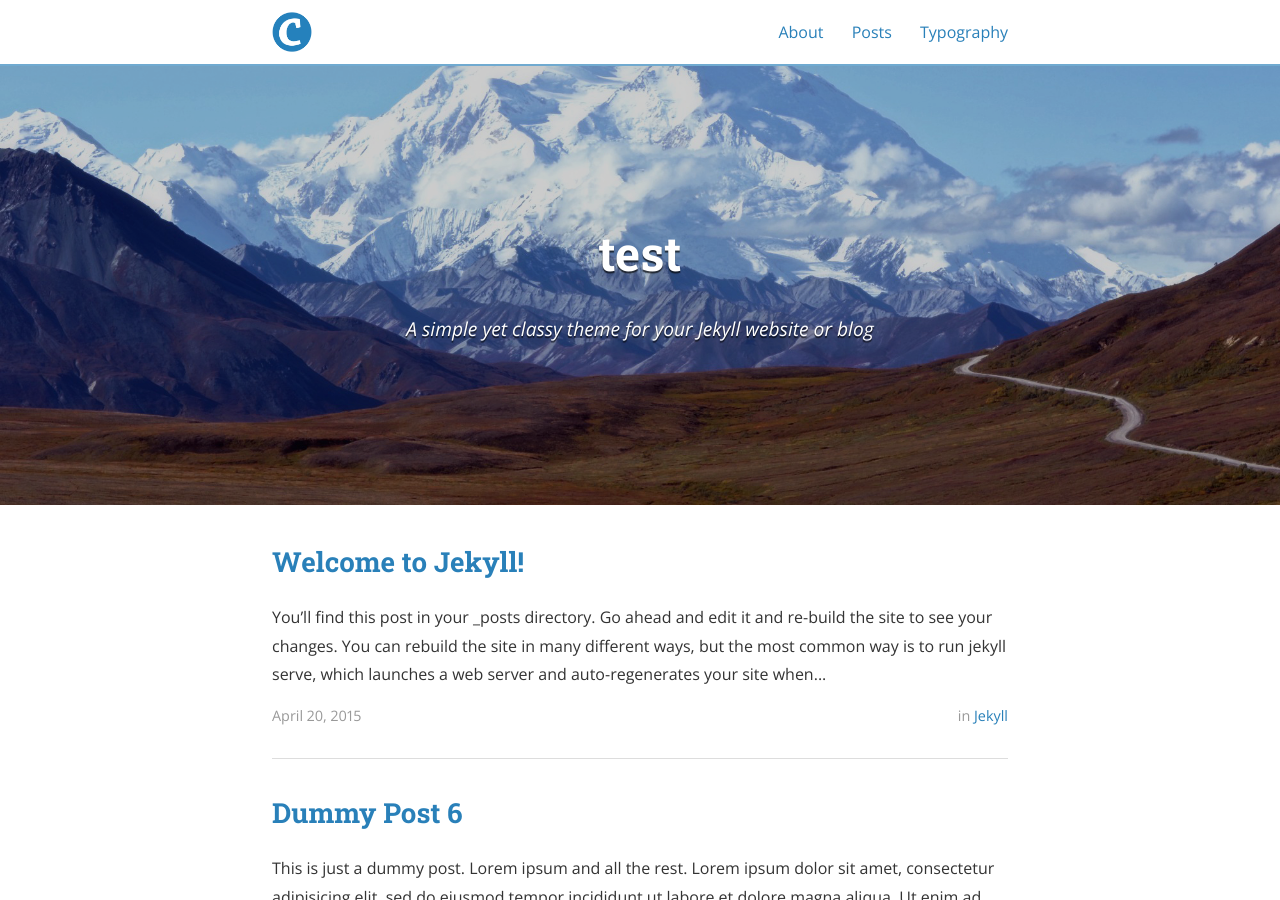
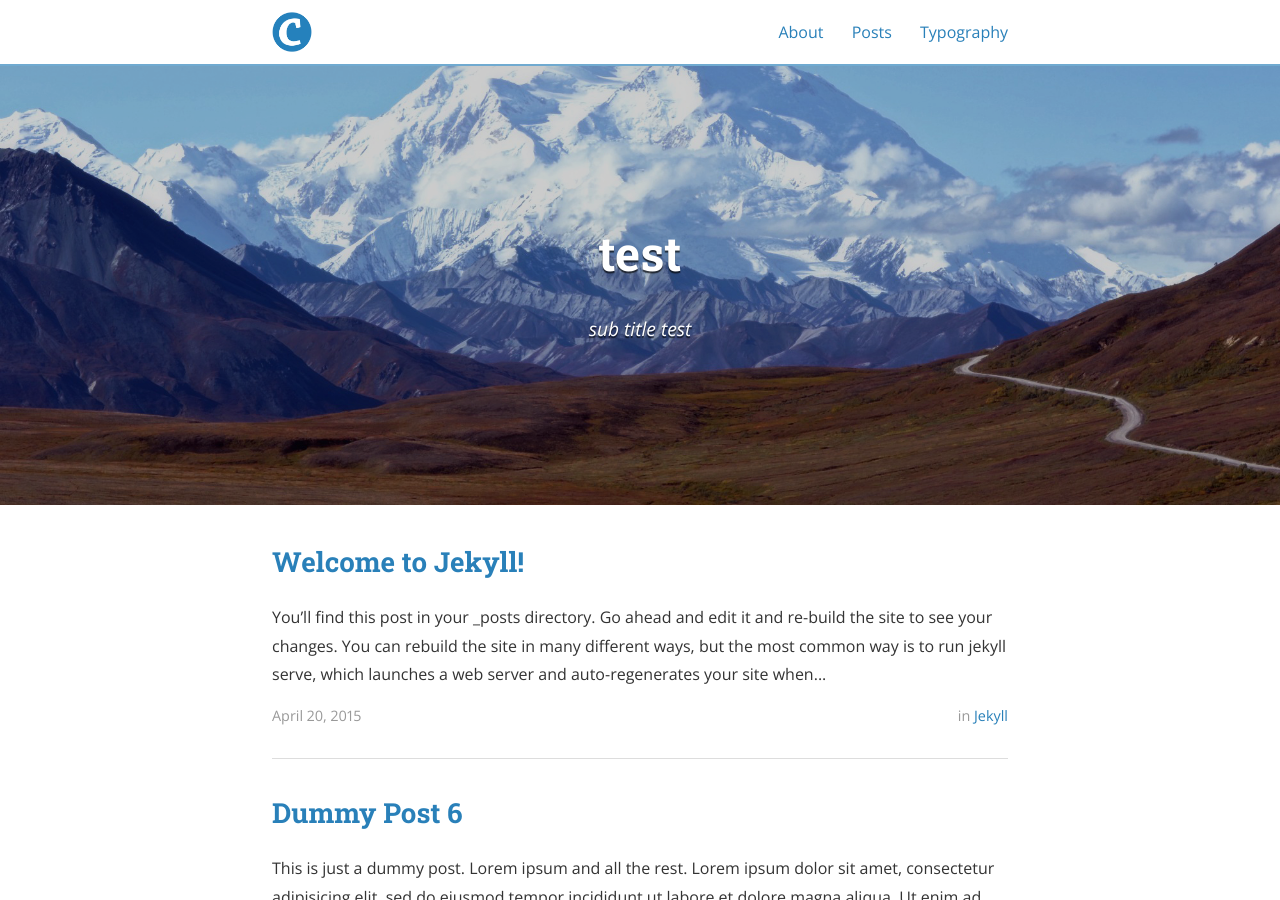
Before and after one commit to dduddus/dduddus.github.io, a Jekyll site: the page built from index.html, in a window 1280 px wide and 900 px high. Built offline with Jekyll 4.4.1, drawn with Linux system fonts in a browser that asks for light colours; nearby versions of some CDN libraries; the list of posts is cut into pages by our own code.

Commit message:
subtitele changed

```diff
--- a/_config.yml
+++ b/_config.yml
@@ -10,7 +10,7 @@ exclude:
 
 # Site settings
 title: test
-subtitle: "A simple yet classy theme for your Jekyll website or blog"
+subtitle: "sub title test"
 email: blcentra@gmail.com
 name: Ben Centra
 description: >
```
